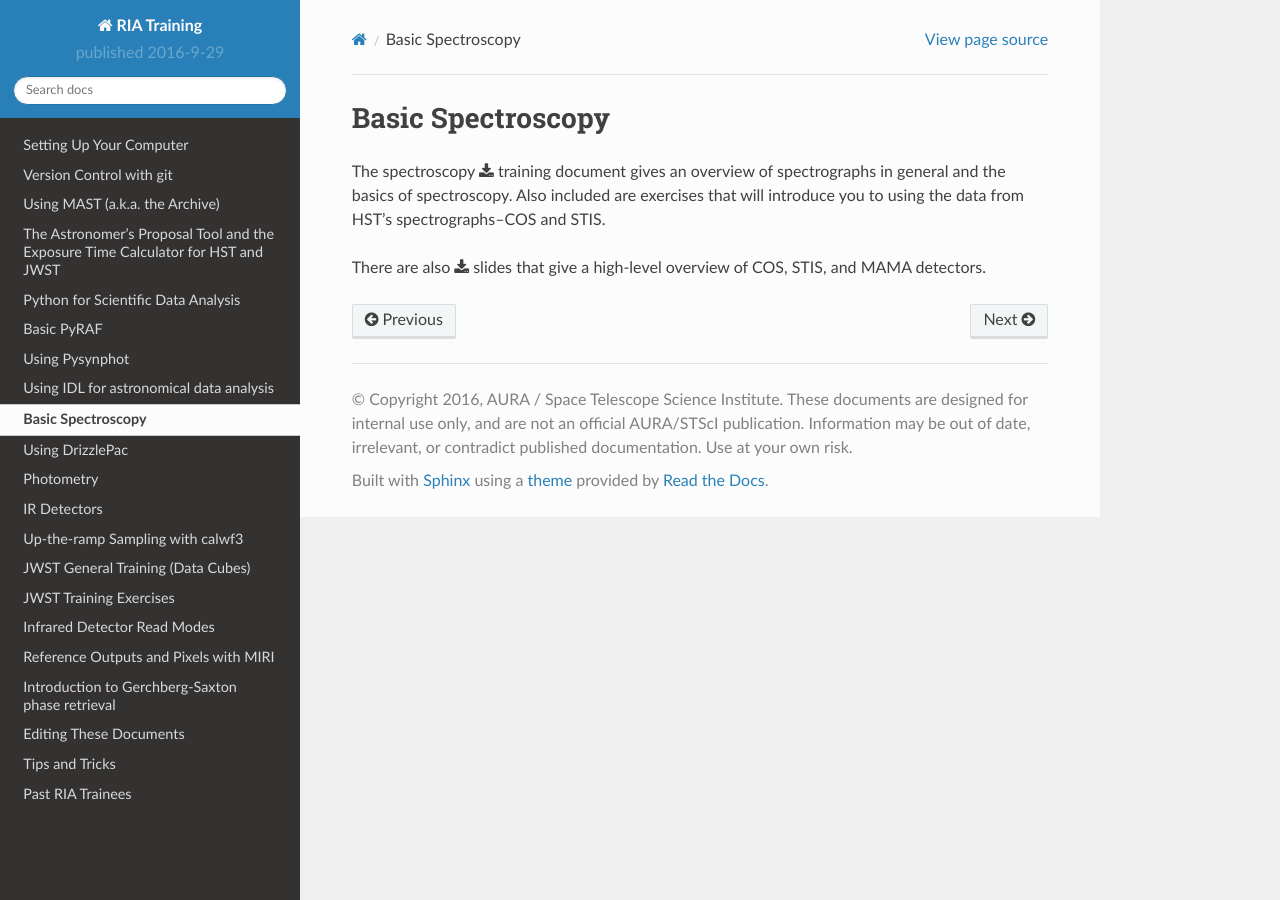
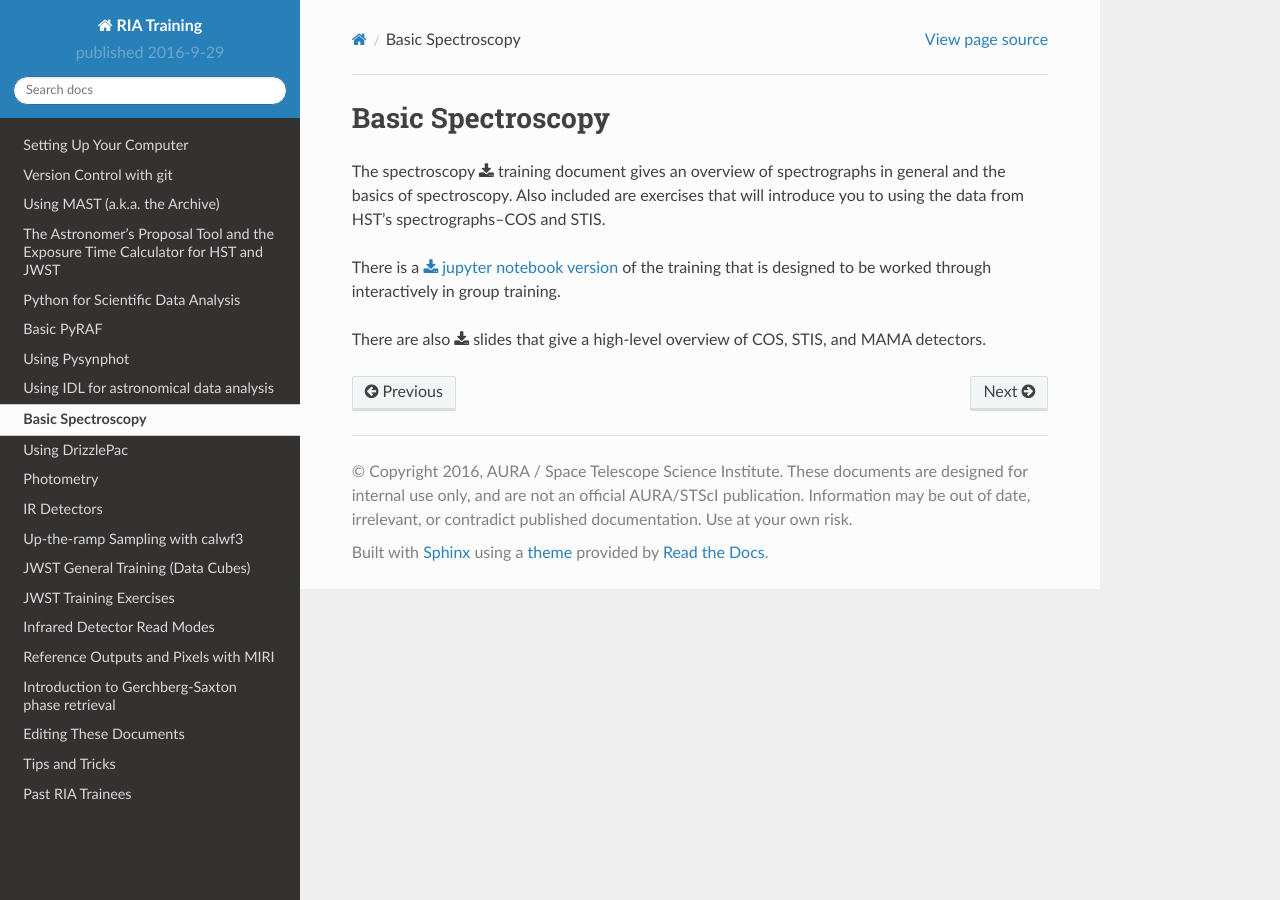
Before and after one commit to staceybright/training-library, a Sphinx documentation site: the page built from source/spectroscopy.txt, in a window 1280 px wide. Built offline with Sphinx 7.4.7 and the Read the Docs theme 2.0.0, drawn with Linux system fonts in a browser that asks for light colours.

Commit message:
Added a spect. jupyter notebook, and text describing it

```diff
--- a/source/spectroscopy.txt
+++ b/source/spectroscopy.txt
@@ -4,4 +4,6 @@ Basic Spectroscopy
 
 The spectroscopy :download:`training document <downloads/pdf_guides/spectroscopy_training.pdf>` gives an overview of spectrographs in general and the basics of spectroscopy. Also included are exercises that will introduce you to using the data from HST's spectrographs--COS and STIS.
 
+There is a :download:`jupyter notebook version <downloads/notebooks/Spectroscopy_Training.ipynb>` of the training that is designed to be worked through interactively in group training.
+
 There are also :download:`slides <downloads/pdf_guides/intro_to_hst_spec_3.2.pdf>` that give a high-level overview of COS, STIS, and MAMA detectors.
```
Also changed, not shown: source/downloads/notebooks/Spectroscopy_Training.ipynb (added).
